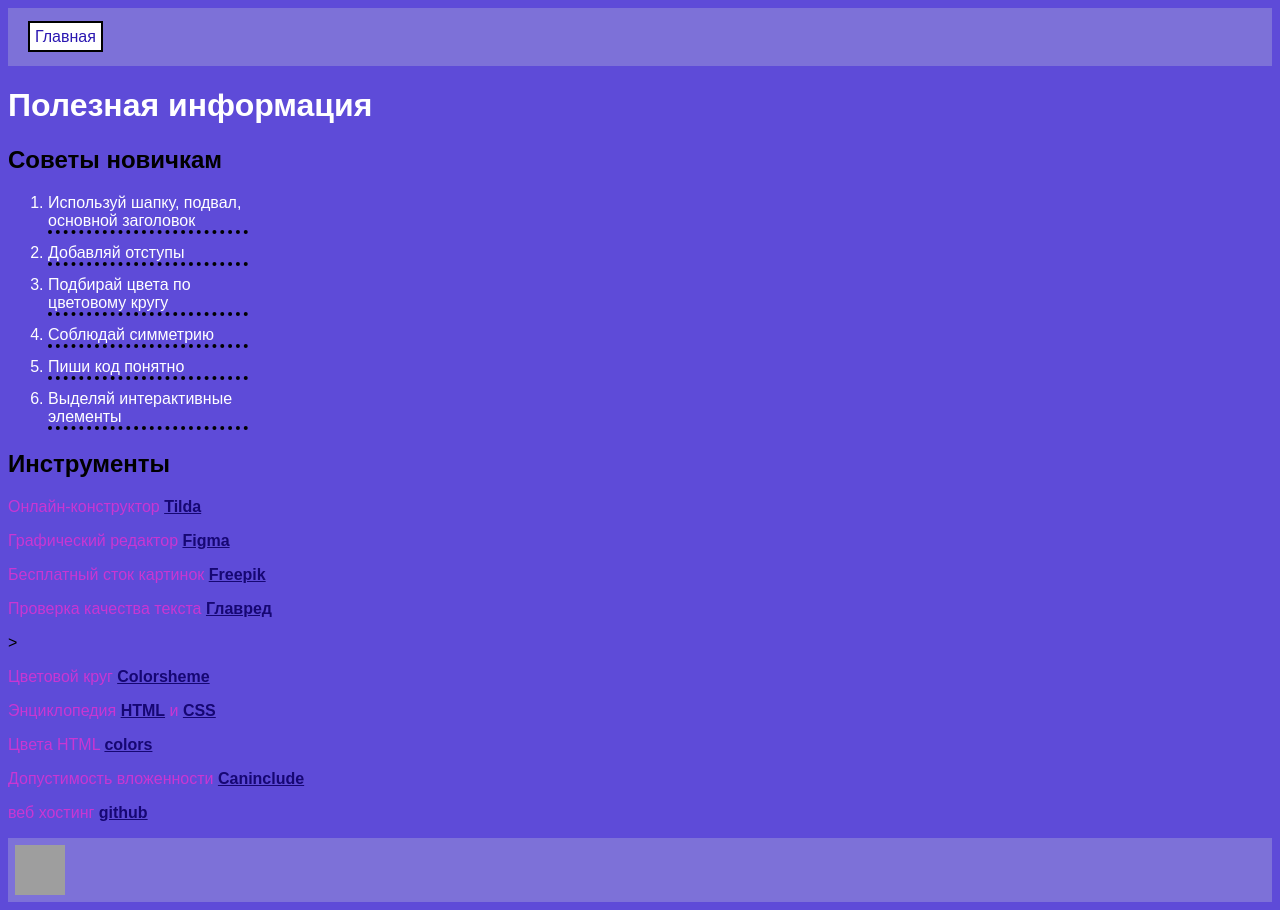
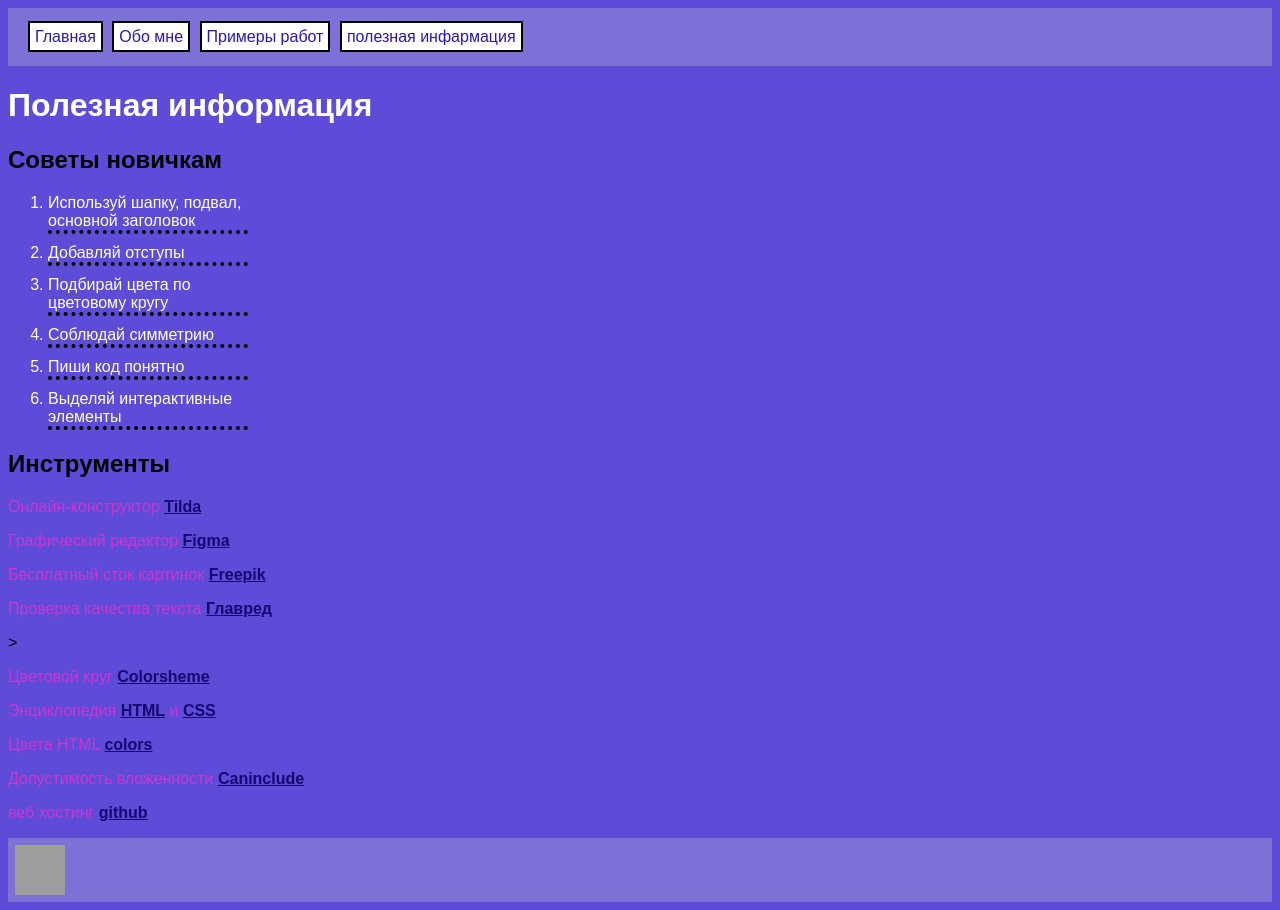
Before and after one commit to 228maximpypsik228/portfolio, a plain HTML site: page index.html in a window 1280 px wide. Drawn offline with Linux system fonts and the light colour scheme; grey boxes are pictures that could not be loaded.

Commit message:
Update index.html

```diff
--- a/index.html
+++ b/index.html
@@ -6,7 +6,10 @@
   <body>
     <header>
       <nav>
-        <a class="link-header" href="index.html">Главная</a>
+       <a class="link-header" href="index.html">Главная</a>
+       <a class="link-header" href="about.html">Обо мне</a>
+       <a class="link-header" href="mysites.html">Примеры работ</a>
+       <a class="link-header" href="info.html">полезная инфармация</a>
       </nav>
     </header>
     <main>
```
